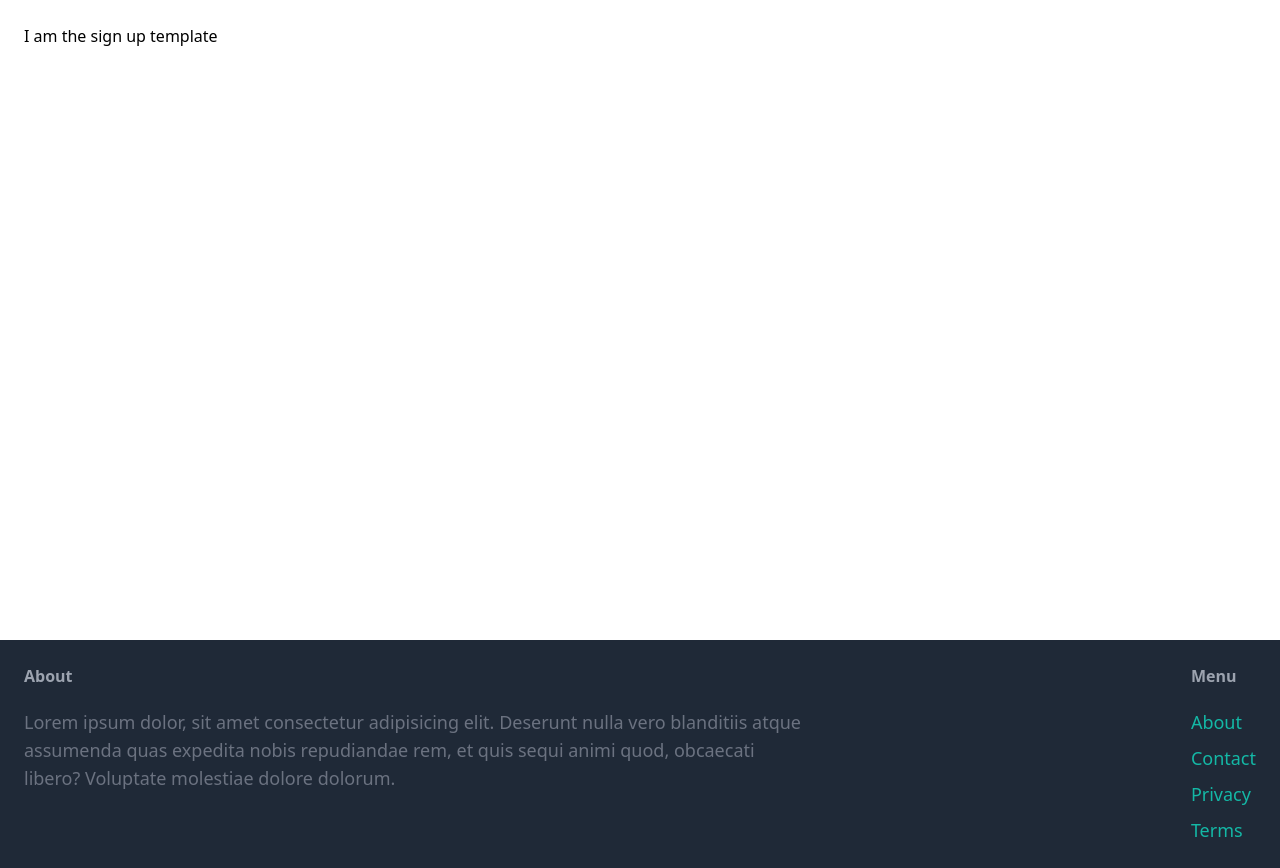
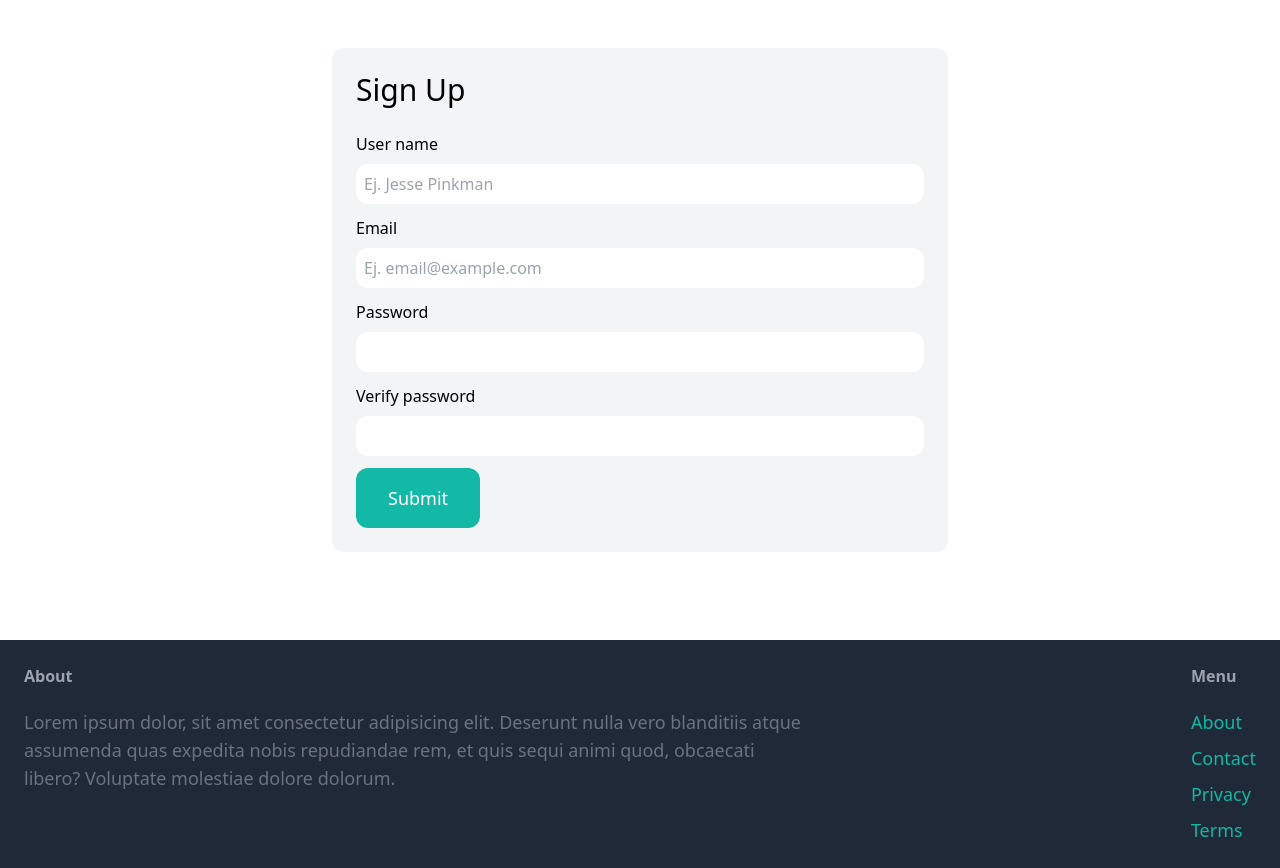
Before and after one commit to irvingvjuarez/marketplace-django, a Django app: page /signup/ in a window 1280 px wide. Shown: the part 77-945 px from the top of the page. Run offline with Django 4.2, Linux system fonts and the light colour scheme; some libraries are stand-ins or nearby versions.

Commit message:
Signup page working alredy

```diff
--- a/puddle/core/forms.py
+++ b/puddle/core/forms.py
@@ -6,3 +6,21 @@ class SignupForm(UserCreationForm):
     class Meta:
         model = User
         fields = ("username", "email", "password1", "password2")
+
+    username = forms.CharField(widget=forms.TextInput(attrs={
+        "placeholder": "Ej. Jesse Pinkman",
+        "class": "w-full p-2 outline-none rounded-xl"
+    }))
+
+    email = forms.EmailField(widget=forms.EmailInput(attrs={
+        "placeholder": "Ej. email@example.com",
+        "class": "w-full p-2 outline-none rounded-xl"
+    }))
+
+    password1 = forms.CharField(widget=forms.PasswordInput(attrs={
+        "class": "w-full p-2 outline-none rounded-xl"
+    }))
+
+    password2 = forms.CharField(widget=forms.PasswordInput(attrs={
+        "class": "w-full p-2 outline-none rounded-xl"
+    }))
--- a/puddle/core/templates/core/signup.html
+++ b/puddle/core/templates/core/signup.html
@@ -5,5 +5,45 @@
 {% endblock title %}
 
 {% block content %}
-    <p>I am the sign up template</p>
+    <div class="w-1/2 my-6 p-6 mx-auto bg-gray-100 rounded-xl">
+        <h2 class="mb-6 text-3xl">Sign Up</h2>
+
+        <form action="." method="post">
+            {% csrf_token %}
+
+            <div class="mb-3">
+                <label class="inline-block mb-2">User name</label>
+                <br>{{form.username}}
+            </div>
+
+            <div class="mb-3">
+                <label class="inline-block mb-2">Email</label>
+                <br>{{form.email}}
+            </div>
+
+            <div class="mb-3">
+                <label class="inline-block mb-2">Password</label>
+                <br>{{form.password1}}
+            </div>
+
+            <div class="mb-3">
+                <label class="inline-block mb-2">Verify password</label>
+                <br>{{form.password2}}
+            </div>
+
+            {% if form.errors or form.non_field_errors %}
+                <div class="mb-3 p-6 bg-red-100 rounded-xl">
+                    {% for field in form %}
+                        {{ field.errors }}
+                    {% endfor %}
+
+                    {{ form.non_field_errors }}
+                </div>
+            {% endif %}
+
+            <button class="py-4 px-8 text-lg bg-teal-500 rounded-xl text-white hover:bg-teal-700">
+                Submit
+            </button>
+        </form>
+    </div>
 {% endblock content %}
--- a/puddle/core/views.py
+++ b/puddle/core/views.py
@@ -1,5 +1,6 @@
-from django.shortcuts import render
+from django.shortcuts import render, redirect
 from item.models import Category, Item
+from .forms import SignupForm
 
 # Create your views here.
 def index(request):
@@ -31,4 +32,16 @@ def category_detail(request, category_id):
     })
 
 def sign_up(request):
-    return render(request, "core/signup.html")
+    if request.method == "POST":
+        form = SignupForm(request.POST)
+
+        if form.is_valid():
+            form.save()
+
+            return redirect("/login/")
+    else:
+        form = SignupForm()
+
+    return render(request, "core/signup.html", {
+        "form": form
+    })
```
